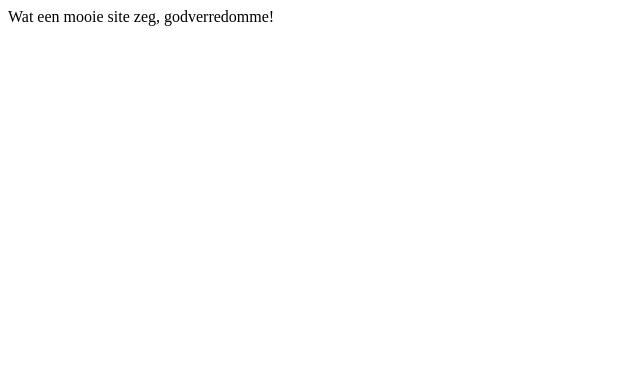
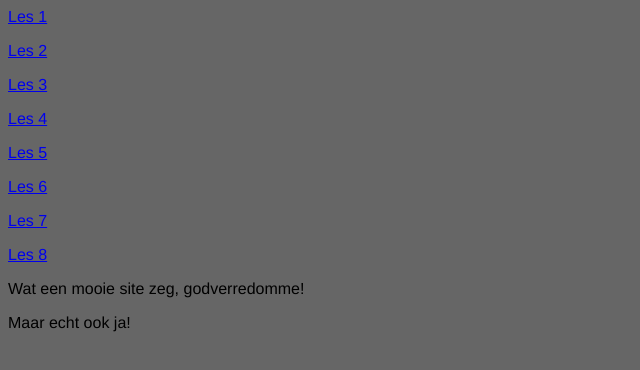
Before and after one commit to Seltaeb87/Javascript-cursus, a plain HTML site: page index.html in a window 1280 px wide. Shown: the whole page, without its empty margins (0-640 px from the left). Drawn offline with Linux system fonts and the light colour scheme.

Commit message:
Minor update index.html

```diff
--- a/index.html
+++ b/index.html
@@ -1,8 +1,20 @@
 <html>
 <head>
+	<link rel="stylesheet" type="text/css" href="style.css">
 	<title>Javascript cursus</title>
 </head>
+<nav>
+<p><a href="/">Les 1</a></p>
+<p><a href="/">Les 2</a></p>
+<p><a href="/">Les 3</a></p>
+<p><a href="/">Les 4</a></p>
+<p><a href="/">Les 5</a></p>
+<p><a href="/">Les 6</a></p>
+<p><a href="/">Les 7</a></p>
+<p><a href="/">Les 8</a></p>
+</nav>
 <body>
 	<p>Wat een mooie site zeg, godverredomme!</p>
+	<p>Maar echt ook ja!</p>
 </body>
 </html>
```
